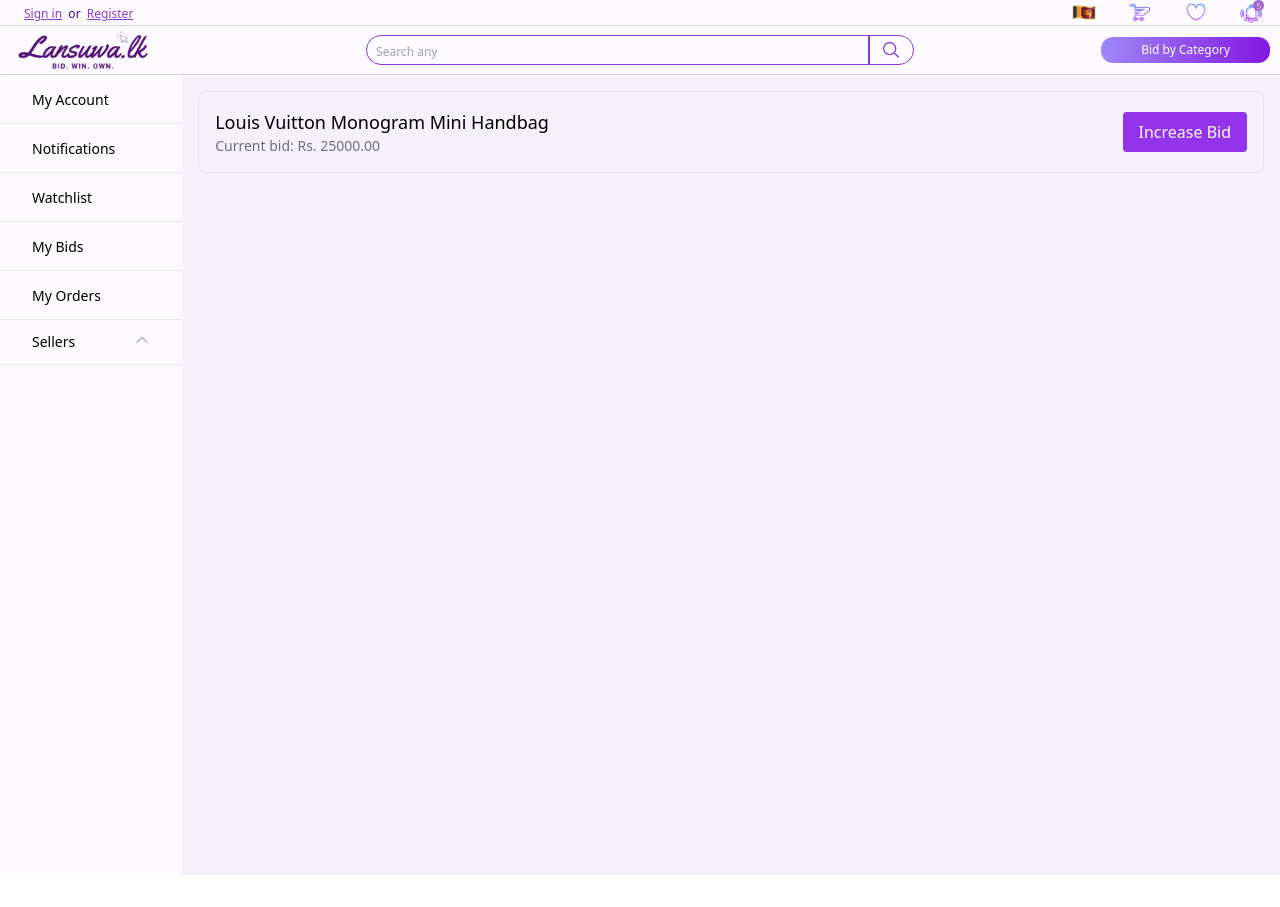
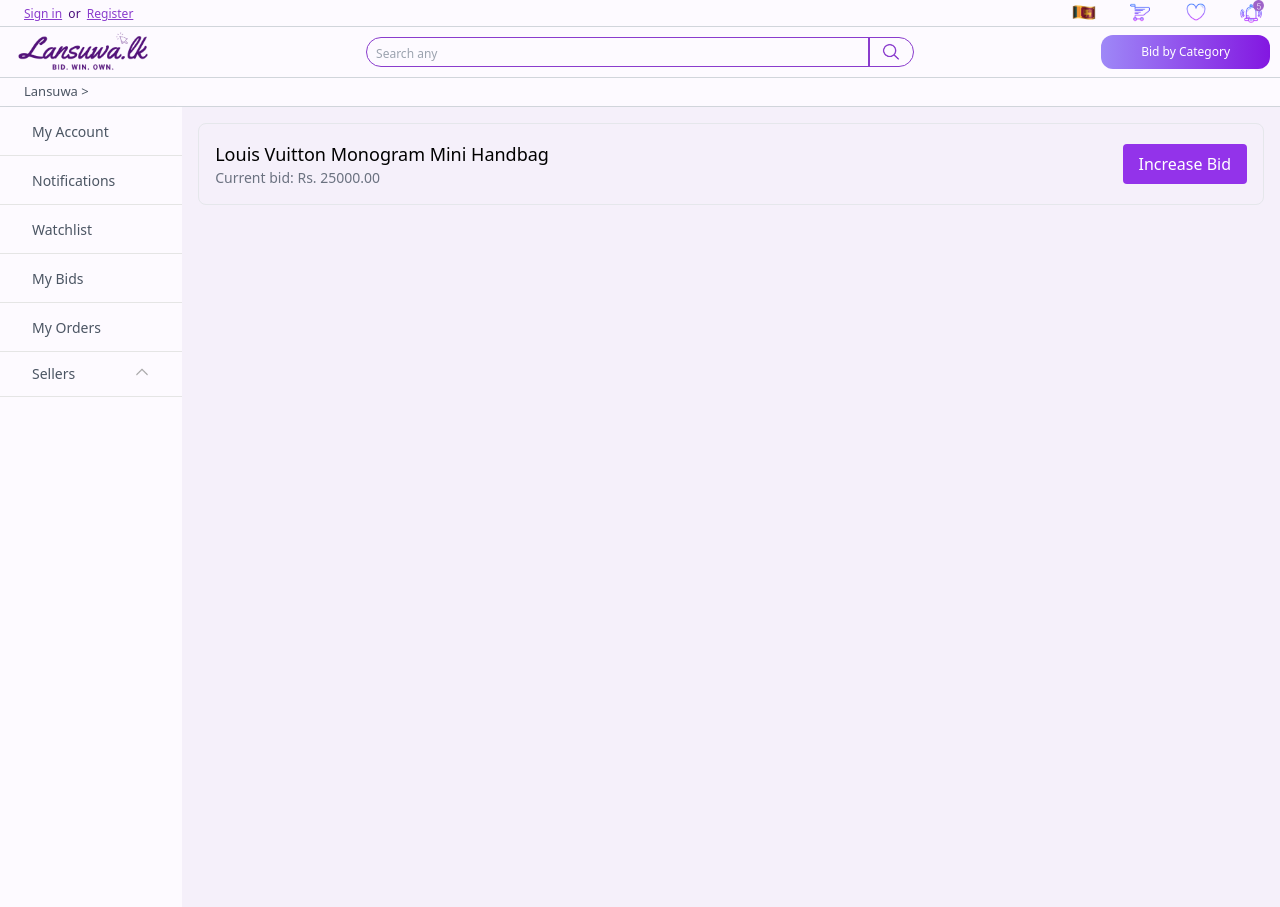
Before and after one commit to Dewmini-Mandis/auction-management-system-frontend, a React (Vite) app in the folder ams-frontend/: page /mybids in a window 1280 px wide. Before the commit the page ends 875 px from the top, so only its background shows below. Built offline with nearby package versions, Linux system fonts and the light colour scheme.

Commit message:
Upload breadcrumb component

```diff
--- /dev/null
+++ b/ams-frontend/src/components/layout/Breadcrumb/Breadcrumb.jsx
@@ -0,0 +1,11 @@
+import React from 'react';
+
+function Breadcrumb({ breadcrumb }) {
+  return (
+    <div className="w-full py-1 ps-6 text-[13px]  text-gray-600 h-fit bg-[#FDFAFF] border-b border-solid border-gray-300">
+      {breadcrumb} {/* Display the current breadcrumb */}
+    </div>
+  );
+}
+
+export default Breadcrumb;
--- a/ams-frontend/src/components/layout/Header/Header.jsx
+++ b/ams-frontend/src/components/layout/Header/Header.jsx
@@ -46,7 +46,7 @@
                     </button>
                 </div>
                 <div className='content-center justify-center col-start-1 md:col-start-4 xl:col-start-7'>
-                    <button type='button' className='flex rounded-xl w-fit h-fit bg-gradient-to-r from-[#9e88f7] to-[#8317E1] text-white text-[6px] xxs:text-[8px]  md:text-[10px] xl:text-[12px] font-medium lg:my-2 px-3 xss:px-4 xs:px-6 md:px-6 lg:px-10 py-1 ms-3 xss:ms-5 md:ms-12 lg:ms-14 lg:mr-1 xl:ms-1 2xl:ms-36'>Bid by Category</button>
+                    <button type='button' className='flex rounded-xl w-fit h-fit bg-gradient-to-r from-[#9e88f7] to-[#8317E1] text-white text-[6px] xxs:text-[8px]  md:text-[10px] xl:text-[12px] font-medium lg:my-2 px-3 xss:px-4 xs:px-6 md:px-6 lg:px-10 py-2 ms-3 xss:ms-5 md:ms-12 lg:ms-14 lg:mr-1 xl:ms-1 2xl:ms-36'>Bid by Category</button>
                 </div>
 
             </div>
--- a/ams-frontend/src/components/layout/SidebarBuyer/SidebarBuyer.jsx
+++ b/ams-frontend/src/components/layout/SidebarBuyer/SidebarBuyer.jsx
@@ -3,7 +3,6 @@
 
 import expandArrow from '../../../../src/assets/images/expandArrow.png';
 import contractArrow from '../../../../src/assets/images/contractArrow.png';
-import logo from '../../../assets/images/logo.png';
 
 function SidebarBuyer({ isSidebarVisible, onBreadcrumbChange }) {
     const [openMenu, setOpenMenu] = useState({});
@@ -22,7 +21,7 @@
     };
 
     return (
-        <div className={`2xl:pl-6 w-1/3 md:w-1/6 h-full bg-[#FDFAFF] shadow-md md:block ${isSidebarVisible ? 'block' : 'hidden'}`}>
+        <div className={`2xl:pl-6 w-1/3 md:w-1/6 h-full bg-[#FDFAFF] text-gray-600 shadow-md md:block ${isSidebarVisible ? 'block' : 'hidden'}`}>
             <ul className="">
                 <li className={`p-3 border-b border-solid xss:p-4 lg:px-6 xl:px-8 border-neutral-200 ${activeLink === 'myaccount' ? 'bg-[#480C7B] text-white' : 'hover:text-[#480C7B]'}`}>
                     <span className='text-[10px] md:text-[12px] lg:text-[13px] xl:text-sm'>
@@ -74,12 +73,12 @@
                         </Link>
                     </span>
                 </li>
-                <li className={`p-3 border-b border-solid xss:p-4 lg:px-6 xl:px-8 border-neutral-200 ${activeLink === 'sellers' ? 'bg-[#480C7B] text-white' : 'hover:text-[#480C7B]'}`}>
+                <li className={`p-3 border-b border-solid xss:p-4 lg:px-6 xl:px-8 border-neutral-200 ${activeLink === 'sellers' ? 'bg-[#480C7B] text-white' : 'hover:text-[#480C7B]'}`} >
                     <div
                         onClick={() => toggleMenu('sellers')}
                         className="flex justify-between cursor-pointer"
                     >
-                        <span className={`text-[10px] md:text-[12px] lg:text-[13px] xl:text-sm ${openMenu['sellers'] ? 'font-medium , text-[#480C7B]' : ''}`}>
+                        <span className={`text-[10px] md:text-[12px] lg:text-[13px] xl:text-sm ${openMenu['sellers'] ? 'font-medium , text-[#480C7B]' : ''} ` }  >
                             Sellers
                         </span>
                         <span>
--- a/ams-frontend/src/pages/MyBids/MyBids.jsx
+++ b/ams-frontend/src/pages/MyBids/MyBids.jsx
@@ -2,6 +2,7 @@
 import SidebarBuyer from '../../components/layout/SidebarBuyer/SidebarBuyer';
 import Header from '../../components/layout/Header/Header';
 import IncreaseBid from '../../components/layout/Bid/IncreaseBid';
+import Breadcrumb from '../../components/layout/Breadcrumb/Breadcrumb';
 
 function MyBids() {
   const [isSidebarVisible, setIsSidebarVisible] = useState(false);    // State for sidebar visibility
@@ -35,8 +36,9 @@
         <Header
           toggleSidebarVisibility={toggleSidebarVisibility}
           isSidebarVisible={isSidebarVisible}
-          breadcrumb={breadcrumb}
         />
+
+        <Breadcrumb breadcrumb={breadcrumb} />
 
         {/* Flex container for Sidebar and Content */}
         <div className="flex w-full h-full">
```
